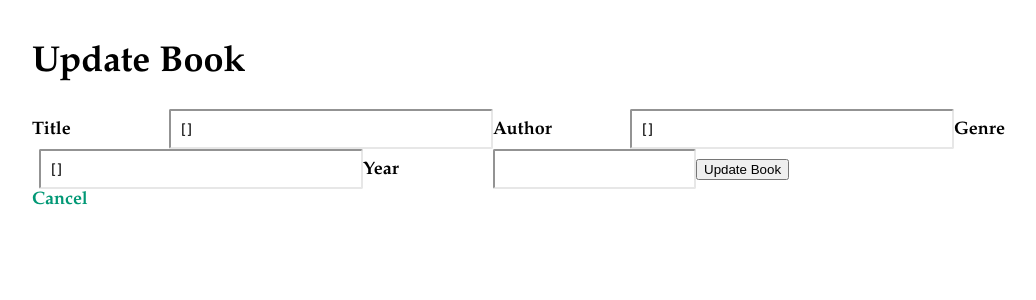
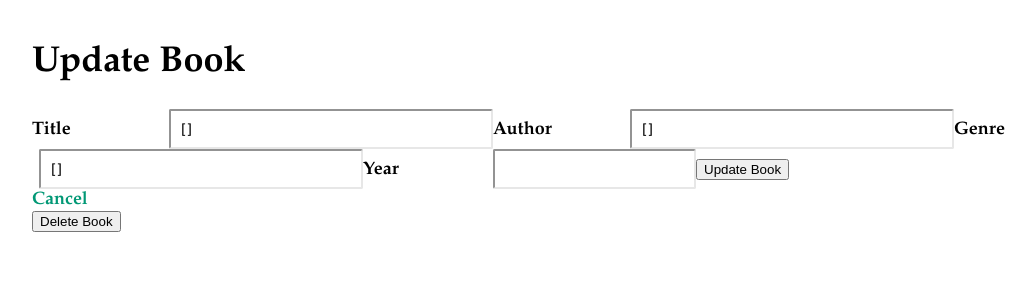
Before and after one commit to fabi01a/SQL-Library-Manager, a Node server app: template views/update-book.pug in a window 1280 px wide. Shown: the top 300 px of the page, without its empty margins (26-1062 px from the left). Run offline with Node 20, Linux system fonts and the light colour scheme; the template is opened without the code that fills it, so the values that code supplies are empty; some libraries are stand-ins or nearby versions.

Commit message:
added delete route

```diff
--- a/app.js
+++ b/app.js
@@ -5,31 +5,31 @@ const path = require('path');
 // const routes = require('./routes/index');
 
 const app = express();
+
 app.use(express.urlencoded({ extended: false }));
-
 app.set('view engine', 'pug'); //configuring app setting + use pug
 
 app.use(express.static(path.join(__dirname, 'public'), {
     index: false
 }));
 
-//defines the route
+//redirects homepage to the list of books
 app.get('/', (req, res) => {
     res.redirect('/books');
 });
 
-//creating books route
+//GET: retrieves all books from DB and displays them
 app.get('/books', async (req,res) => {
     const books = await Book.findAll();
     res.render('index', { books });
 });
 
-//display form for creating a new book
+//GET: display the form for creating a new book
 app.get('/books/new', (req,res) => {
     res.render('new-book');
 })
 
-//insert a new record from display form
+//POST: Create a new book using submitted form data
 app.post('/books/new', async (req,res) => {
     const { title, author, genre, year } = req.body;
     await Book.create({
@@ -41,21 +41,16 @@ app.post('/books/new', async (req,res) => {
     res.redirect('/books');
 })
 
-//dynamic books route
+//GET: retrieve a specific book by ID and display its edit form
 app.get('/books/:id', async (req,res) => {
     const book = await Book.findByPk(req.params.id);
     res.render('update-book', { book });
 });
 
-//recieving edited data when form is submitted
+//POST: update an existing book using submitted form data
 app.post('/books/:id', async (req, res) => {
-    console.log('Book ID:', req.params.id);
-
     const  book = await Book.findByPk(req.params.id); //retrieves existing book to be updated
-    console.log('Book found:', book);
-
     const { title, author, genre, year } = req.body; //extracts values from form
-
 
     await book.update({
         title,
@@ -63,10 +58,15 @@ app.post('/books/:id', async (req, res) => {
         genre,
         year
     });
-
     res.redirect('/books');
 });
 
+//POST: delete a specific book from the database
+app.post('/books/:id/delete', async (req, res) => {
+    const book = await Book.findByPk(req.params.id);
+    await book.destroy();
+    res.redirect('/books');
+});
 
 //start the http server and listen for incoming connections
 app.listen(3000, () => {
--- a/views/update-book.pug
+++ b/views/update-book.pug
@@ -19,3 +19,7 @@ block content
         button(type='submit') Update Book
 
     a(href='/books') Cancel
+
+    //delete records
+    form(action=`/books/${book.id}/delete`, method='POST')
+        button(type='submit') Delete Book
```
Also changed, not shown: library.db.
